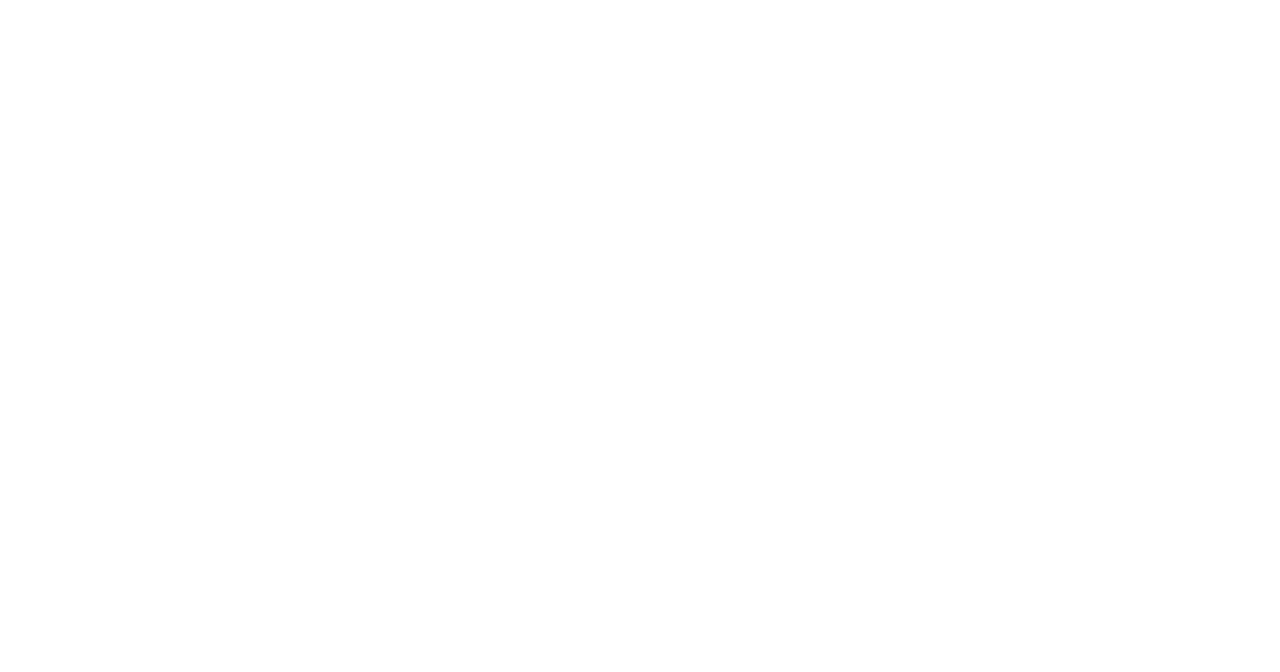
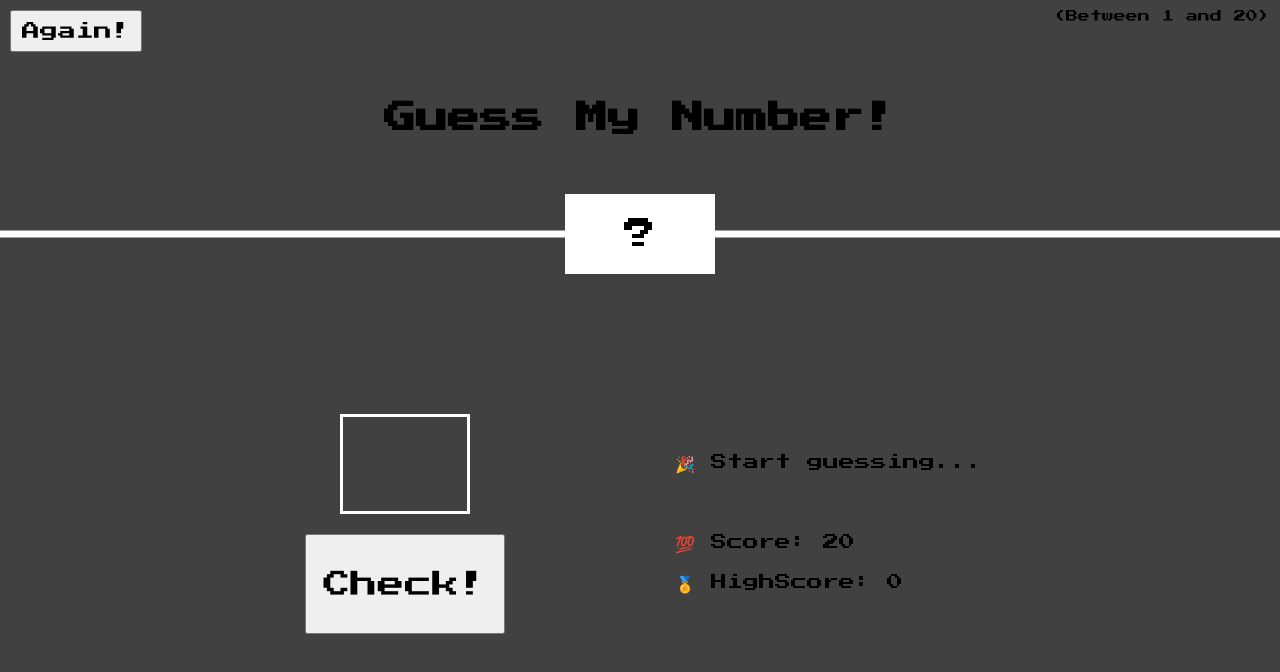
Before and after one commit to Mahmoud-walid/_JS_Guess_My_Number, a plain HTML site: page index.htm in a window 1280 px wide. Drawn offline with Linux system fonts and the light colour scheme.

Commit message:
huess_number

```diff
--- a/css/stylee.css
+++ b/css/stylee.css
@@ -1,5 +1,141 @@
+@import url('https://fonts.googleapis.com/css2?family=Press+Start+2P&display=swap');
+
 * {
     margin: 0;
     padding: 0;
     box-sizing: border-box;
+    font-family: 'Press Start 2P';
 }
+
+.container {
+    padding-left: 100px;
+    padding-right: 100px;
+    margin-left: auto;
+    margin-right: auto;
+}
+
+/* small */
+@media(min-width:768px) {
+    .container {
+        width: 750px;
+    }
+}
+
+/* medium */
+@media(min-width:992px) {
+    .container {
+        width: 970px;
+    }
+}
+
+/* large */
+@media(min-width:1200px) {
+    .container {
+        width: 1170px;
+    }
+}
+
+.btn {
+    cursor: pointer;
+    padding: 10px;
+    font-size: 150%;
+}
+
+body {
+    background-color: rgb(65, 65, 65);
+}
+
+header {}
+
+header .bar {
+    display: flex;
+    justify-content: space-between;
+    font-size: 12px;
+    margin: 10px 10px 50px 10px;
+}
+
+header .bar .btn.again_btn {}
+
+header .between {}
+
+header .guess_txt {
+    text-align: center;
+}
+
+header .guessNumber {
+    position: relative;
+    transform: translate(-50%, -50%);
+    left: 50%;
+    top: 50%;
+    width: 150px;
+    height: 80px;
+    margin: 100px 0px;
+    font-size: 200%;
+    display: flex;
+    justify-content: center;
+    align-items: center;
+    background-color: white;
+}
+
+header .guessNumber::before {
+    content: '';
+    position: absolute;
+    transform: translate(-50%, -50%);
+    top: 50%;
+    left: 50%;
+    width: 100vw;
+    height: 7px;
+    background-color: white;
+    z-index: -1;
+}
+
+main {
+    margin: 0px 50px;
+    display: grid;
+    gap: 70px;
+    grid-template-columns: repeat(auto-fill, minmax(400px, 1fr));
+}
+
+main .left {
+    display: flex;
+    flex-direction: column;
+}
+
+main .left .btn.check_btn,
+main .left .select_number {
+    height: 100px;
+    width: 130px;
+    margin: auto;
+    text-align: center;
+    font-size: 170%;
+}
+
+main .left .select_number {
+    background-color: transparent;
+    color: white;
+    border: 3px solid white;
+}
+
+main .left .select_number:focus {
+    outline: none;
+}
+
+main .left .btn.check_btn {
+    width: 50%;
+    margin-top: 20px;
+}
+
+main .right {
+    justify-content: center;
+    display: flex;
+    flex-direction: column;
+    row-gap: 20px;
+}
+
+main .right .message {
+    margin-bottom: 40px;
+}
+
+main .right .score_txt {}
+
+main .right .high_score_txt {}
--- a/index.htm
+++ b/index.htm
@@ -5,14 +5,37 @@
     <meta charset="UTF-8">
     <meta name="viewport" content="width=device-width, initial-scale=1.0">
     <title>Guess_My_Number</title>
+    <link rel="stylesheet" href="css/stylee.css">
 </head>
 
 <body>
 
 
+    <header>
+        <div class="bar">
+            <button class="btn again_btn">Again!</button>
+            <p class="between">(Between 1 and 20)</p>
+        </div> <!-- bar -->
+        <h1 class="guess_txt">Guess My Number!</h1>
+        <div class="guessNumber">?</div>
+    </header>
 
+    <div class="container">
+        <main>
+            <section class="left">
+                <input type="number" class="select_number">
+                <button onclick="checkNumber()" class="btn check_btn">Check!</button>
+            </section> <!-- left -->
 
+            <section class="right">
+                <p class="message">🎉 Start guessing...</p>
+                <p class="score_txt">💯 Score: <span class="score">20</span></p>
+                <p class="high_score_txt">🏅 HighScore: <span class="HighScore">0</span></p>
+            </section> <!-- right -->
+        </main>
+    </div> <!-- container -->
 
+    <script src="js/app.js"></script>
 </body>
 
 </html>
--- a/js/app.js
+++ b/js/app.js
@@ -1 +1,16 @@
 'use strict'
+const randomNumber = Math.trunc(Math.random() * 20) + 1;
+console.log(randomNumber);
+
+let score = Number(document.querySelector(".score_txt .score").innerHTML)
+function checkNumber() {
+    const selectNumber = document.querySelector(".select_number").value
+    if (Number(selectNumber) === randomNumber) {
+        document.querySelector(".guessNumber").innerHTML = randomNumber;
+        document.querySelector(".message").innerHTML = "🎉 Correct answer!"
+        document.body.style.backgroundColor = "green"
+    }
+    if (Number(selectNumber) !== randomNumber) {
+        score -= 1;
+    }
+}
```
